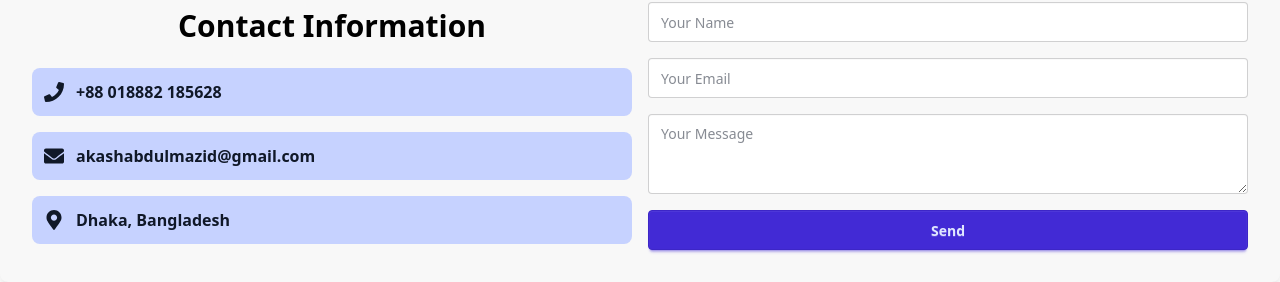
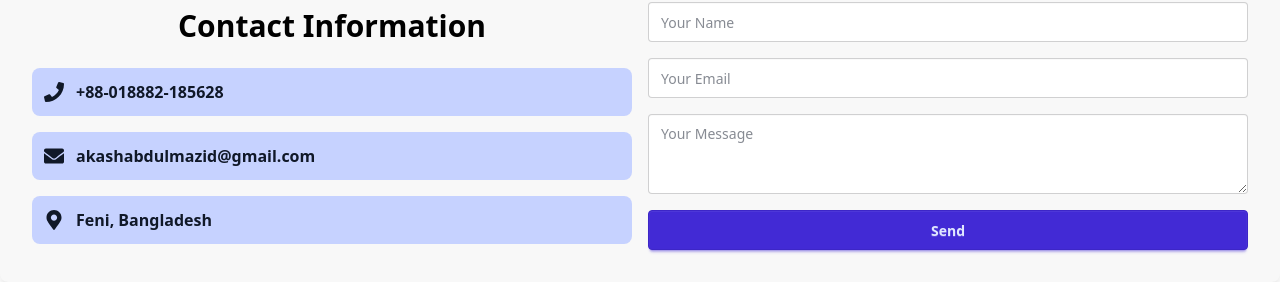
Before and after one commit to abdulmazidakash/professional-portfolio-2025, a React (Vite) app: page / in a window 1280 px wide. Shown: the part 2779-3061 px from the top of the page. Built offline with nearby package versions, Linux system fonts and the light colour scheme.

Commit message:
resume exact link add

```diff
--- a/src/pages/ContactInformation/ContactInformation.jsx
+++ b/src/pages/ContactInformation/ContactInformation.jsx
@@ -16,7 +16,7 @@ const ContactInformation = () => {
         <div className="space-y-4">
           <div className="flex items-center bg-indigo-200 p-3 rounded-lg justify-center lg:justify-start">
             <FaPhone className="text-xl mr-3" />
-            <p>+88 018882 185628</p>
+            <p>+88-018882-185628</p>
           </div>
           <div className="flex items-center bg-indigo-200 p-3 rounded-lg justify-center lg:justify-start">
             <FaEnvelope className="text-xl mr-3" />
@@ -24,7 +24,7 @@ const ContactInformation = () => {
           </div>
           <div className="flex items-center bg-indigo-200  p-3 rounded-lg justify-center lg:justify-start">
             <FaMapMarkerAlt className="text-xl mr-3" />
-            <p>Dhaka, Bangladesh</p>
+            <p>Feni, Bangladesh</p>
           </div>
         </div>
       </div>
--- a/src/pages/Hero/Hero.jsx
+++ b/src/pages/Hero/Hero.jsx
@@ -74,7 +74,7 @@ const Hero = () => {
           >
             <a
               target="_blank"
-              href="https://drive.google.com/file/d/1awBXEWW9t6vActFzEHVB_vEefZePR9CX/view?usp=sharing"
+              href="https://drive.google.com/drive/folders/1--75kcFgvxmF5xWuTbKLai8OvSSoNCyf?usp=sharing"
               download
               className="btn btn-primary px-6 py-3 text-lg"
             >
```
